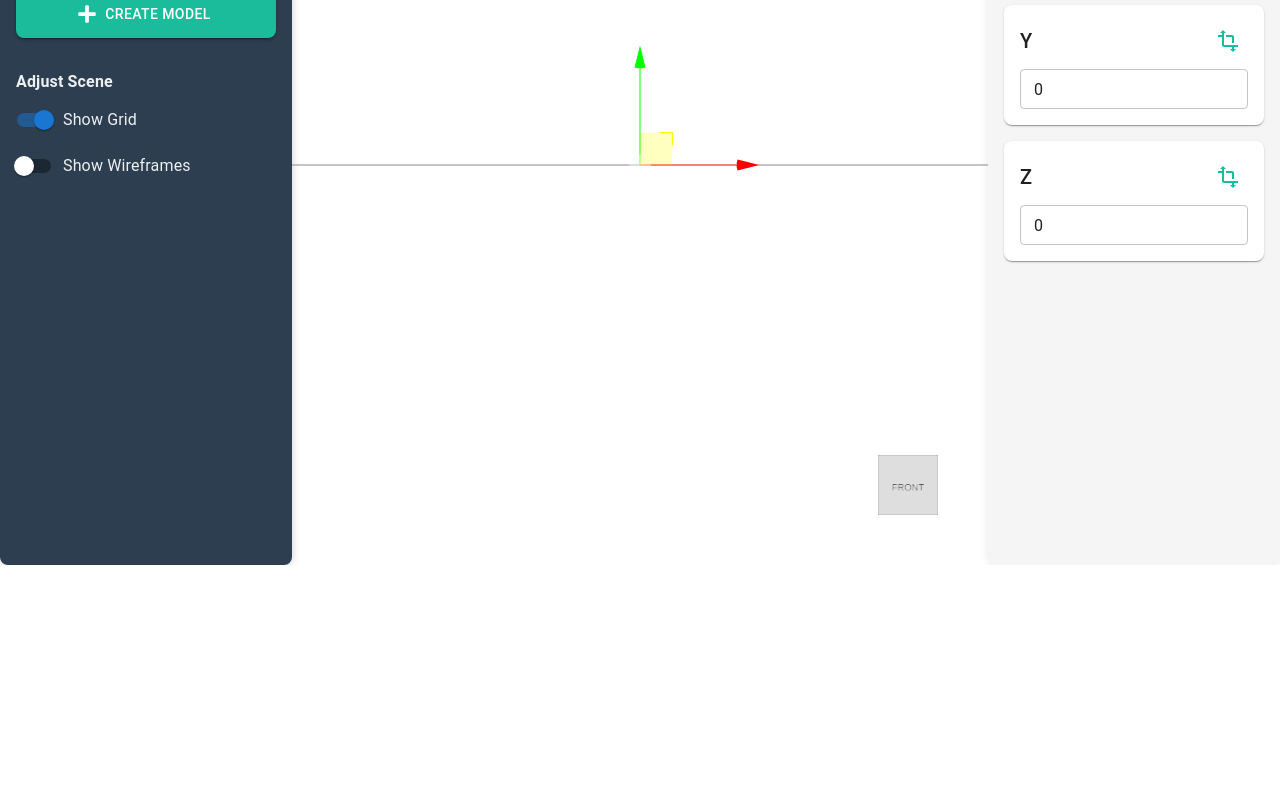
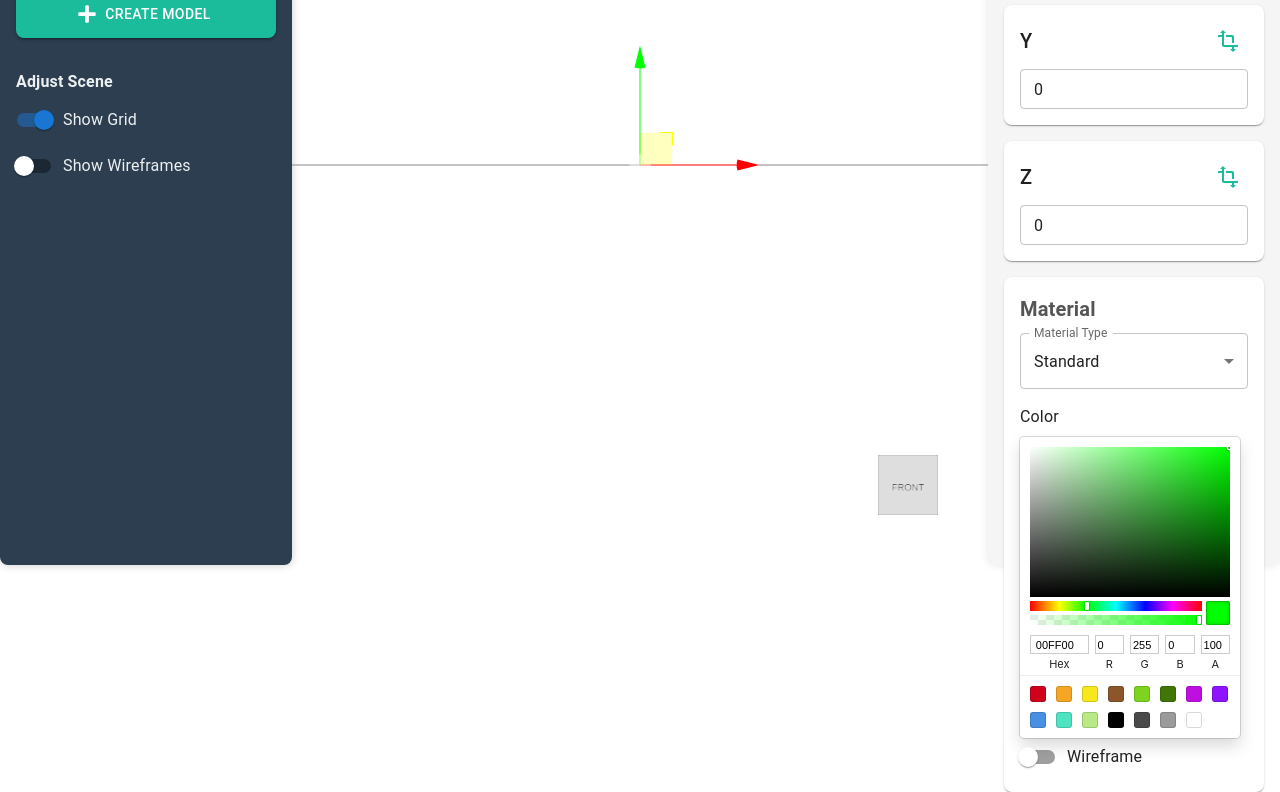
Before and after one commit to saifaldin14/Espada3D, a React (Create React App) app: page / in a window 1280 px wide. Shown: the part 235-1027 px from the top of the page. Before the commit the page ends 800 px from the top, so only its background shows below. Built offline with nearby package versions, Linux system fonts and the light colour scheme.

Commit message:
Add color selection

```diff
--- a/package.json
+++ b/package.json
@@ -22,6 +22,7 @@
     "install": "^0.13.0",
     "npm": "^10.8.3",
     "react": "^18.3.1",
+    "react-color": "^2.19.3",
     "react-dom": "^18.3.1",
     "react-icons": "^5.3.0",
     "react-redux": "^9.1.2",
@@ -59,6 +60,7 @@
     ]
   },
   "devDependencies": {
+    "@types/react-color": "^3.0.12",
     "@types/uuid": "^10.0.0"
   }
 }
--- a/src/components/Canvas3D.tsx
+++ b/src/components/Canvas3D.tsx
@@ -52,7 +52,7 @@ const Canvas3D: React.FC<Canvas3DProps> = ({ selectedModel }) => {
 
         // Create the material based on the selected type
         let material;
-        switch (meta.material) {
+        switch (meta.material.type) {
           case "phong":
             material = new MeshPhongMaterial({
               color: 0x00ff00,
--- a/src/components/CreateModelModal.tsx
+++ b/src/components/CreateModelModal.tsx
@@ -11,7 +11,7 @@ import {
   Select,
   MenuItem,
 } from "@mui/material";
-import { createNewModel } from "../store/slices/modelSlice";
+import { createNewModel, MaterialProperties } from "../store/slices/modelSlice";
 
 interface CreateModelModalProps {
   open: boolean;
@@ -25,9 +25,9 @@ const CreateModelModal: React.FC<CreateModelModalProps> = ({
   const [modelType, setModelType] = useState<"box" | "sphere" | "cylinder">(
     "box"
   );
-  const [material, setMaterial] = useState<"standard" | "phong" | "lambert">(
-    "standard"
-  );
+  const [material, setMaterial] = useState<MaterialProperties>({
+    type: "standard",
+  });
   const dispatch = useDispatch();
 
   const handleCreateModel = () => {
@@ -59,7 +59,9 @@ const CreateModelModal: React.FC<CreateModelModalProps> = ({
           <Select
             value={material}
             onChange={(e) =>
-              setMaterial(e.target.value as "standard" | "phong" | "lambert")
+              setMaterial({
+                type: e.target.value as "standard" | "phong" | "lambert",
+              })
             }
             label="Material"
           >
--- a/src/components/MaterialSelector.tsx
+++ b/src/components/MaterialSelector.tsx
@@ -23,7 +23,9 @@ const MaterialSelector: React.FC = () => {
       dispatch(
         updateModelMaterial({
           id: selectedModelId,
-          material: event.target.value as "standard" | "phong" | "lambert",
+          material: {
+            type: event.target.value as "standard" | "phong" | "lambert",
+          },
         })
       );
     }
--- a/src/components/ModelEditor.tsx
+++ b/src/components/ModelEditor.tsx
@@ -1,6 +1,11 @@
 import React, { useState, useEffect } from "react";
 import { useSelector, useDispatch } from "react-redux";
-import { updateModelTransform, Vector3Tuple } from "../store/slices/modelSlice";
+import {
+  updateModelTransform,
+  updateModelMaterial,
+  Vector3Tuple,
+  MaterialProperties,
+} from "../store/slices/modelSlice";
 import {
   Card,
   CardContent,
@@ -9,8 +14,15 @@ import {
   Grid,
   Box,
   IconButton,
+  FormControl,
+  InputLabel,
+  Select,
+  MenuItem,
+  FormControlLabel,
+  Switch,
 } from "@mui/material";
 import { Transform } from "@mui/icons-material";
+import { SketchPicker } from "react-color"; // Import a color picker component
 
 const ModelEditor: React.FC = () => {
   const selectedModelId = useSelector(
@@ -23,6 +35,11 @@ const ModelEditor: React.FC = () => {
   const [position, setPosition] = useState<Vector3Tuple>([0, 0, 0]);
   const [rotation, setRotation] = useState<Vector3Tuple>([0, 0, 0]);
   const [scale, setScale] = useState<Vector3Tuple>([1, 1, 1]);
+  const [materialType, setMaterialType] = useState<
+    "standard" | "phong" | "lambert"
+  >("standard");
+  const [color, setColor] = useState<string>("#00ff00");
+  const [wireframe, setWireframe] = useState<boolean>(false);
 
   useEffect(() => {
     const model = models.find((m: any) => m.id === selectedModelId);
@@ -30,6 +47,9 @@ const ModelEditor: React.FC = () => {
       setPosition(model.position ?? [0, 0, 0]);
       setRotation(model.rotation ?? [0, 0, 0]);
       setScale(model.scale ?? [1, 1, 1]);
+      setMaterialType(model.material?.type ?? "standard");
+      setColor(model.material?.color ?? "#00ff00");
+      setWireframe(model.material?.wireframe ?? false);
     }
   }, [models, selectedModelId]);
 
@@ -65,6 +85,24 @@ const ModelEditor: React.FC = () => {
         position: newPosition,
         rotation: newRotation,
         scale: newScale,
+      })
+    );
+  };
+
+  const handleMaterialChange = (property: string, value: any) => {
+    if (!selectedModelId) return;
+
+    const newMaterial = {
+      type: materialType,
+      color,
+      wireframe,
+      [property]: value,
+    };
+
+    dispatch(
+      updateModelMaterial({
+        id: selectedModelId as string,
+        material: newMaterial as MaterialProperties,
       })
     );
   };
@@ -115,6 +153,56 @@ const ModelEditor: React.FC = () => {
             </Card>
           </Grid>
         ))}
+
+        {/* Material Editor Section */}
+        <Grid item xs={12}>
+          <Card sx={styles.card}>
+            <CardContent sx={styles.cardContent}>
+              <Typography variant="h6" sx={styles.subTitle}>
+                Material
+              </Typography>
+              <FormControl fullWidth sx={{ marginBottom: 2 }}>
+                <InputLabel>Material Type</InputLabel>
+                <Select
+                  value={materialType}
+                  onChange={(e) => {
+                    setMaterialType(
+                      e.target.value as "standard" | "phong" | "lambert"
+                    );
+                    handleMaterialChange("type", e.target.value);
+                  }}
+                  label="Material Type"
+                >
+                  <MenuItem value="standard">Standard</MenuItem>
+                  <MenuItem value="phong">Phong</MenuItem>
+                  <MenuItem value="lambert">Lambert</MenuItem>
+                </Select>
+              </FormControl>
+              <Typography variant="body1" sx={{ marginBottom: 1 }}>
+                Color
+              </Typography>
+              <SketchPicker
+                color={color}
+                onChange={(color: { hex: React.SetStateAction<string> }) => {
+                  setColor(color.hex);
+                  handleMaterialChange("color", color.hex);
+                }}
+              />
+              <FormControlLabel
+                control={
+                  <Switch
+                    checked={wireframe}
+                    onChange={(e) => {
+                      setWireframe(e.target.checked);
+                      handleMaterialChange("wireframe", e.target.checked);
+                    }}
+                  />
+                }
+                label="Wireframe"
+              />
+            </CardContent>
+          </Card>
+        </Grid>
       </Grid>
     </Box>
   );
--- a/src/store/slices/modelSlice.ts
+++ b/src/store/slices/modelSlice.ts
@@ -2,6 +2,11 @@ import { createSlice, PayloadAction } from '@reduxjs/toolkit';
 import { v4 as uuidv4 } from 'uuid';
 
 export type Vector3Tuple = [number, number, number];
+
+export interface MaterialProperties {
+  type: "standard" | "phong" | "lambert";
+  color?: string;
+}
 
 export interface ModelMetadata {
   id: string;
@@ -9,7 +14,7 @@ export interface ModelMetadata {
   position: Vector3Tuple;
   rotation: Vector3Tuple;
   scale: Vector3Tuple;
-  material: 'standard' | 'phong' | 'lambert';
+  material: MaterialProperties;
 }
 
 export interface ModelState {
@@ -44,7 +49,7 @@ const modelSlice = createSlice({
         model.scale = action.payload.scale;
       }
     },
-    updateModelMaterial: (state, action: PayloadAction<{ id: string; material: 'standard' | 'phong' | 'lambert' }>) => {
+    updateModelMaterial: (state, action: PayloadAction<{ id: string; material: MaterialProperties }>) => {
       const model = state.models.find((m) => m.id === action.payload.id);
       if (model) {
         model.material = action.payload.material;
@@ -52,7 +57,7 @@ const modelSlice = createSlice({
     },
     createNewModel: (
       state,
-      action: PayloadAction<{ type: 'box' | 'sphere' | 'cylinder'; position?: Vector3Tuple; rotation?: Vector3Tuple; scale?: Vector3Tuple; material?: 'standard' | 'phong' | 'lambert' }>
+      action: PayloadAction<{ type: 'box' | 'sphere' | 'cylinder'; position?: Vector3Tuple; rotation?: Vector3Tuple; scale?: Vector3Tuple; material?: MaterialProperties }>
     ) => {
       const newModel: ModelMetadata = {
         id: uuidv4(), // Generate a new unique ID
@@ -60,7 +65,10 @@ const modelSlice = createSlice({
         position: action.payload.position || [0, 0, 0],
         rotation: action.payload.rotation || [0, 0, 0],
         scale: action.payload.scale || [1, 1, 1],
-        material: 'standard'
+        material: {
+          type: "standard",
+          color: "#ecf0f1",
+        }
       };
       state.models.push(newModel);
       state.selectedModelId = newModel.id;
```
Also changed, not shown: 1 other file (tests, documents, lock files or other folders).
